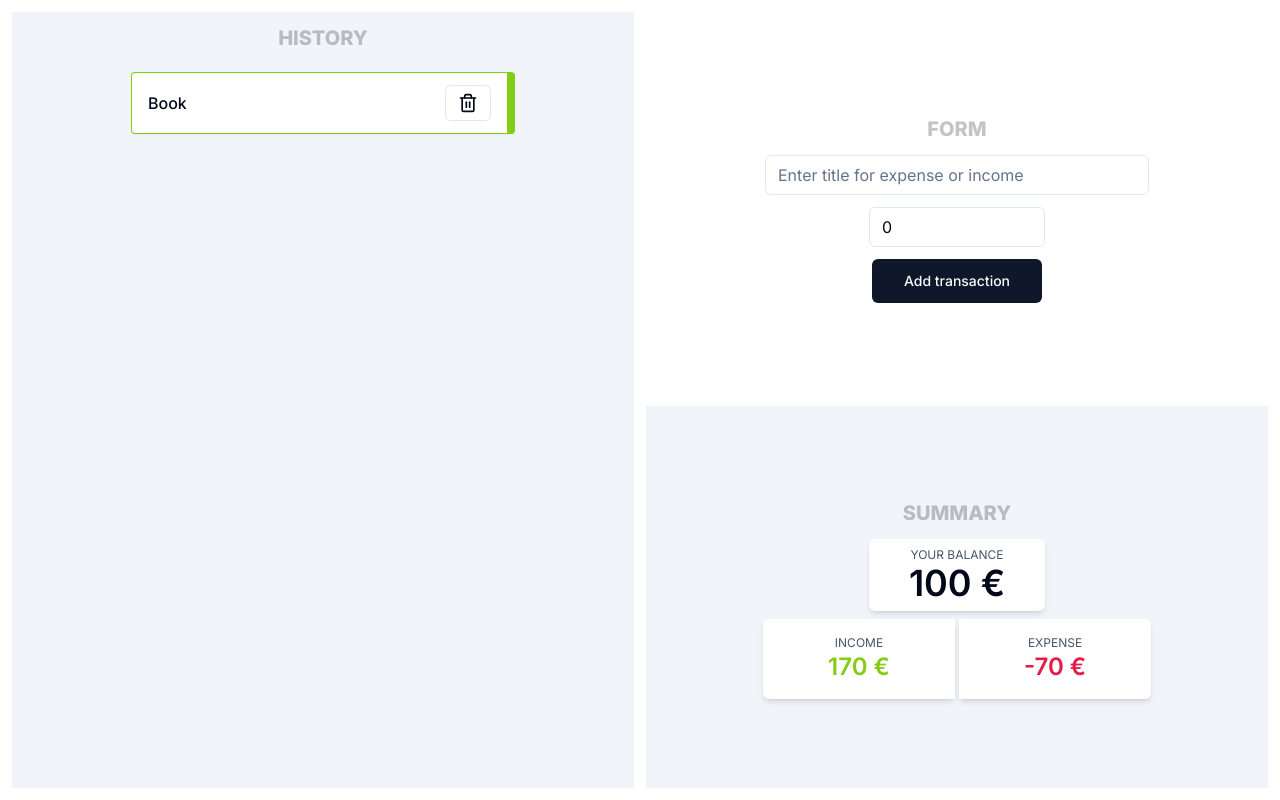
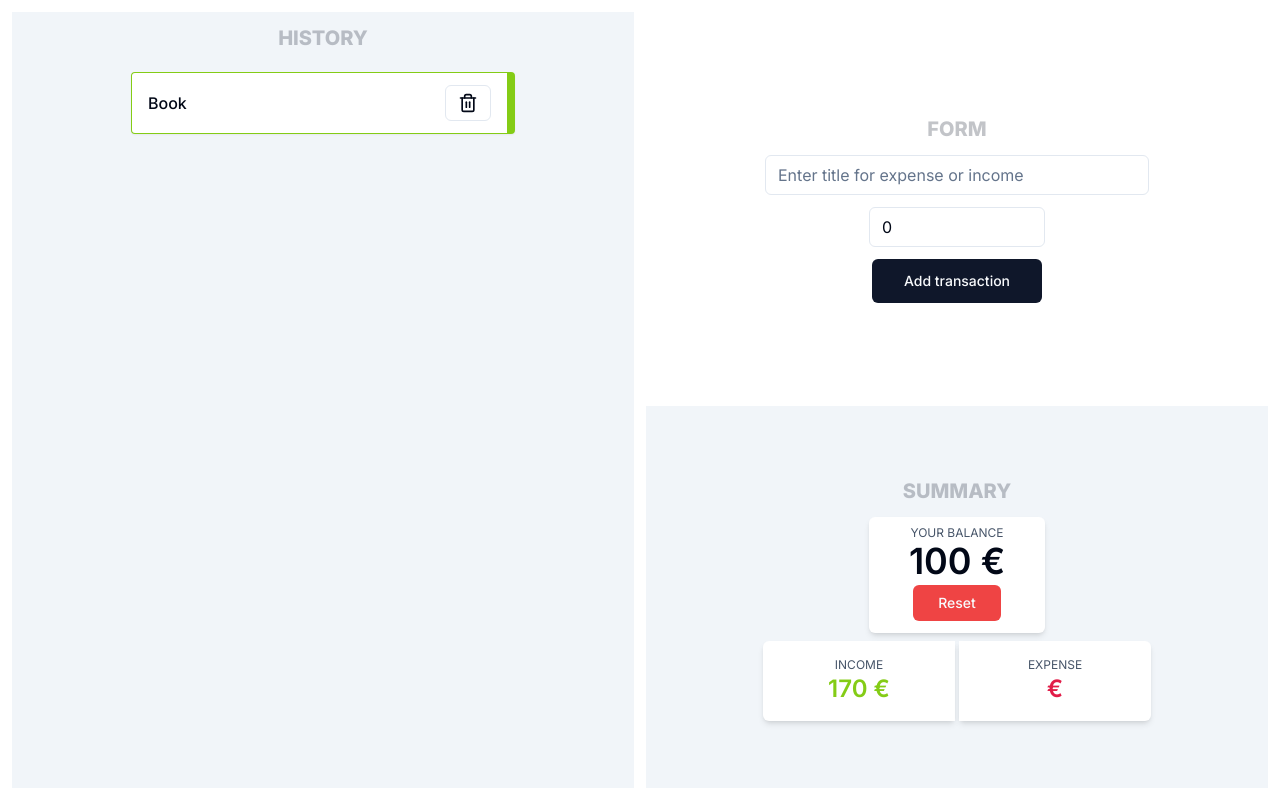
Before and after one commit to MarianHolly/expense-tracker, a Next.js app: page / in a window 1280 px wide. Built offline with nearby package versions, Linux system fonts and the light colour scheme.

Commit message:
Update expense-summary.jsx

```diff
--- a/components/expense-summary.jsx
+++ b/components/expense-summary.jsx
@@ -1,10 +1,15 @@
-export default function ExpenseSummary({ balance, incomes, expences, reset }) {
+import { Button } from "./ui/button";
+
+export default function ExpenseSummary({ balance, incomes, expenses, reset }) {
   return (
     <div className="bg-slate-100 w-full flex flex-col justify-center items-center">
       <h1 className="text-xl font-extrabold uppercase text-slate-900 opacity-25 my-3">Summary</h1>
       <div className="flex flex-col justify-center py-2 px-5 lg:px-10 text-center shadow-md rounded-md bg-white">
         <h2 className="text-xs text-slate-600 uppercase">Your Balance</h2>
         <h1 className="text-2xl lg:text-4xl font-semibold">{balance} €</h1>
+        <Button variant="destructive" size="sm" onClick={reset} className="m-1">
+          Reset
+        </Button>
       </div>
       <div className="mt-2 flex flex-row justify-between gap-x-1 pb-2">
         <div className="text-center flex flex-col justify-center py-3 lg:py-6 px-0 lg:px-3 shadow-md rounded-l-md bg-white h-20 w-32 lg:w-48">
@@ -14,7 +19,7 @@ export default function ExpenseSummary({ balance, incomes, expences, reset }) {
 
         <div className="text-center flex flex-col justify-center  py-3 lg:py-6 px-0 lg:px-3 shadow-md rounded-r-md bg-white h-20 w-32 lg:w-48">
           <h2 className="text-xs text-slate-600 uppercase">Expense</h2>
-          <h1 className="text-rose-600 font-semibold text-lg lg:text-2xl">{expences} €</h1>
+          <h1 className="text-rose-600 font-semibold text-lg lg:text-2xl">{expenses} €</h1>
         </div>
       </div>
     </div>
```
